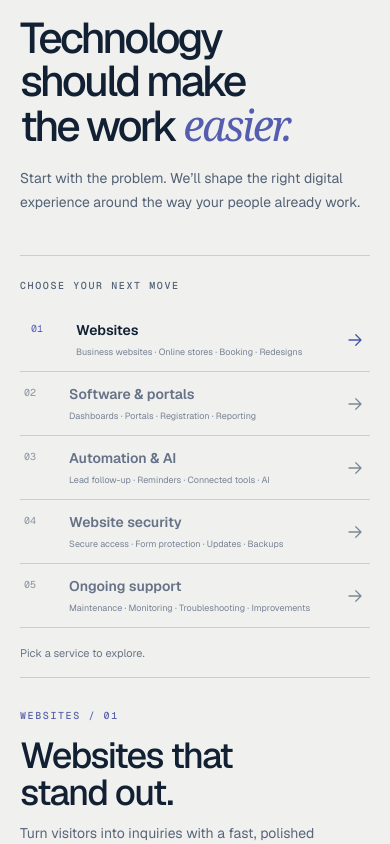
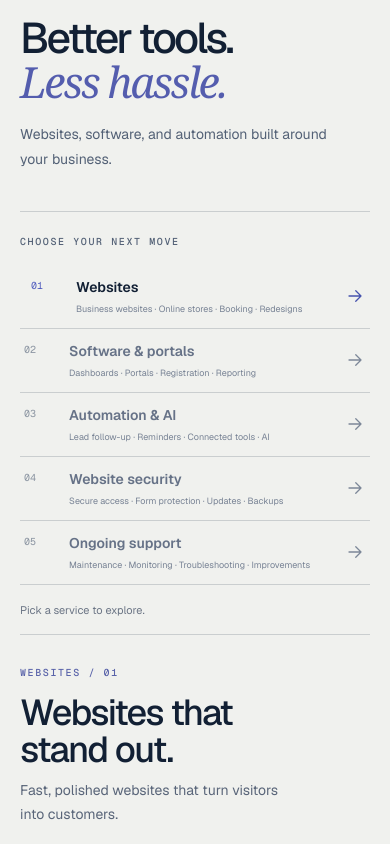
Before and after one commit to taenextlevelqbs-ops/crestlane-digital, a Next.js app: page / in a window 390 px wide. Shown: the part 3020-3864 px from the top of the page. Built offline with nearby package versions, Linux system fonts and the light colour scheme.

Commit message:
Simplify sections 01 and 02 and improve mobile readability

```diff
--- a/app/page.tsx
+++ b/app/page.tsx
@@ -11,7 +11,7 @@ import CommunicationHub from "./CommunicationHub";
 const services = [
     {
         "title": "Websites that stand out.",
-        "copy": "Turn visitors into inquiries with a fast, polished website that explains what you offer and makes taking action easy.",
+        "copy": "Fast, polished websites that turn visitors into customers.",
         "examples": "Business websites · Online stores · Booking · Redesigns",
         "details": [
             "Business websites and landing pages with clear service information and calls to action.",
@@ -23,7 +23,7 @@ const services = [
     },
     {
         "title": "Software built around you.",
-        "copy": "Bring the work you manage across spreadsheets, messages, and separate tools into one practical system.",
+        "copy": "Bring your tools and information into one simple system.",
         "examples": "Dashboards · Portals · Registration · Reporting",
         "details": [
             "Customer and parent portals for accessing information and managing requests.",
@@ -35,7 +35,7 @@ const services = [
     },
     {
         "title": "Less busywork. More business.",
-        "copy": "Connect your tools and automate repeatable tasks, with AI added where it can provide a useful, reliable shortcut.",
+        "copy": "Automate repetitive work and keep your tools connected.",
         "examples": "Lead follow-up · Reminders · Connected tools · AI",
         "details": [
             "Inquiry routing, lead tracking, and follow-up workflows.",
@@ -47,7 +47,7 @@ const services = [
     },
     {
         "title": "Security built into your website.",
-        "copy": "Protect the information people share with you through practical safeguards designed around your website and its users.",
+        "copy": "Practical protection for your website and customer data.",
         "examples": "Secure access · Form protection · Updates · Backups",
         "details": [
             "HTTPS setup, secure configuration, and careful handling of API keys and credentials.",
@@ -59,7 +59,7 @@ const services = [
     },
     {
         "title": "Support beyond launch.",
-        "copy": "Keep your website and systems useful as your business grows, with a clear plan for maintenance and improvements.",
+        "copy": "Keep your website secure, current, and running smoothly.",
         "examples": "Maintenance · Monitoring · Troubleshooting · Improvements",
         "details": [
             "Agreed maintenance plans for software updates and routine checks.",
@@ -161,8 +161,8 @@ export default function Home() {
       <section className="section services-section wrap" id="services" tabIndex={-1} aria-labelledby="services-title">
         <div className="section-heading">
           <p className="eyebrow">01 / WHAT WE BUILD</p>
-          <h2 id="services-title">Technology should make the work <em>easier.</em></h2>
-          <p>Start with the problem. We’ll shape the right digital experience around the way your people already work.</p>
+          <h2 id="services-title">Better tools.<br /><em>Less hassle.</em></h2>
+          <p>Websites, software, and automation built around your business.</p>
         </div>
         <ServiceExplorer services={services}/>
       </section>
```
